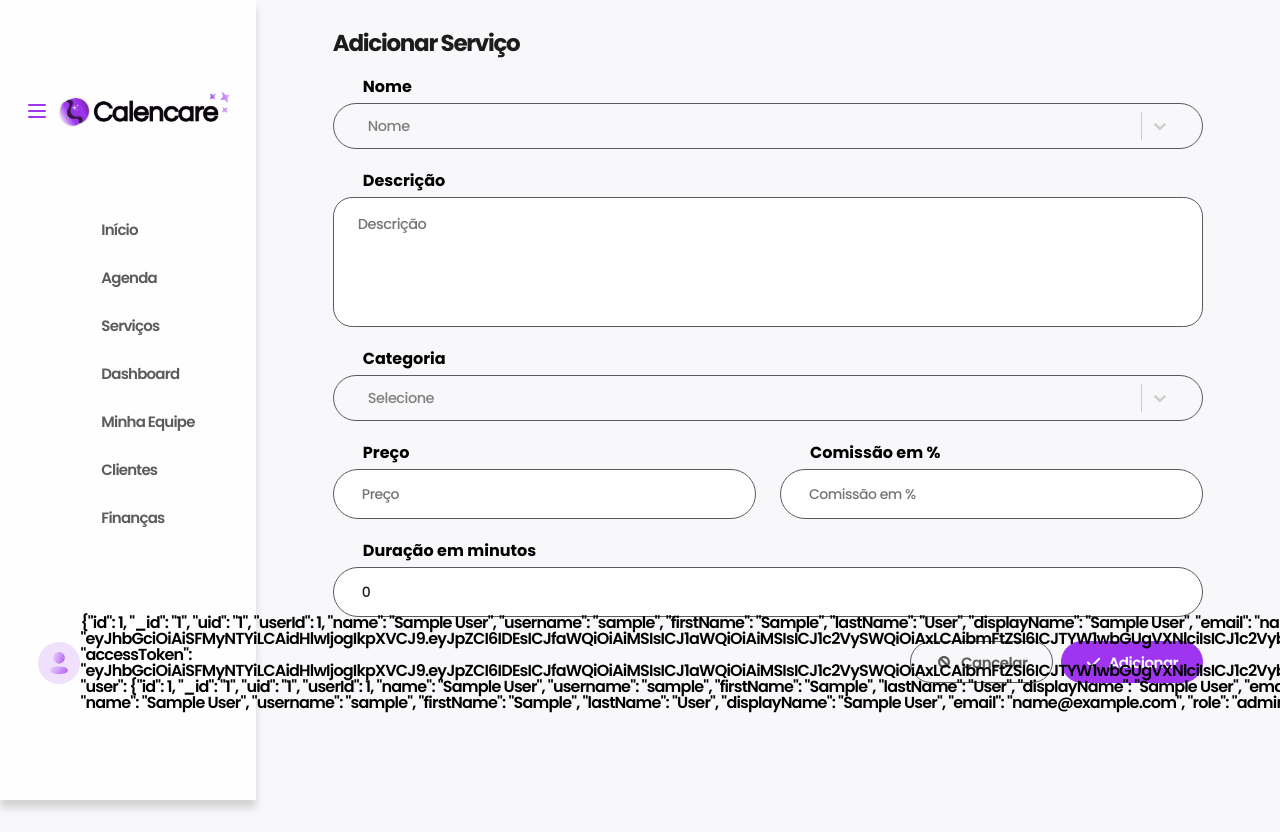
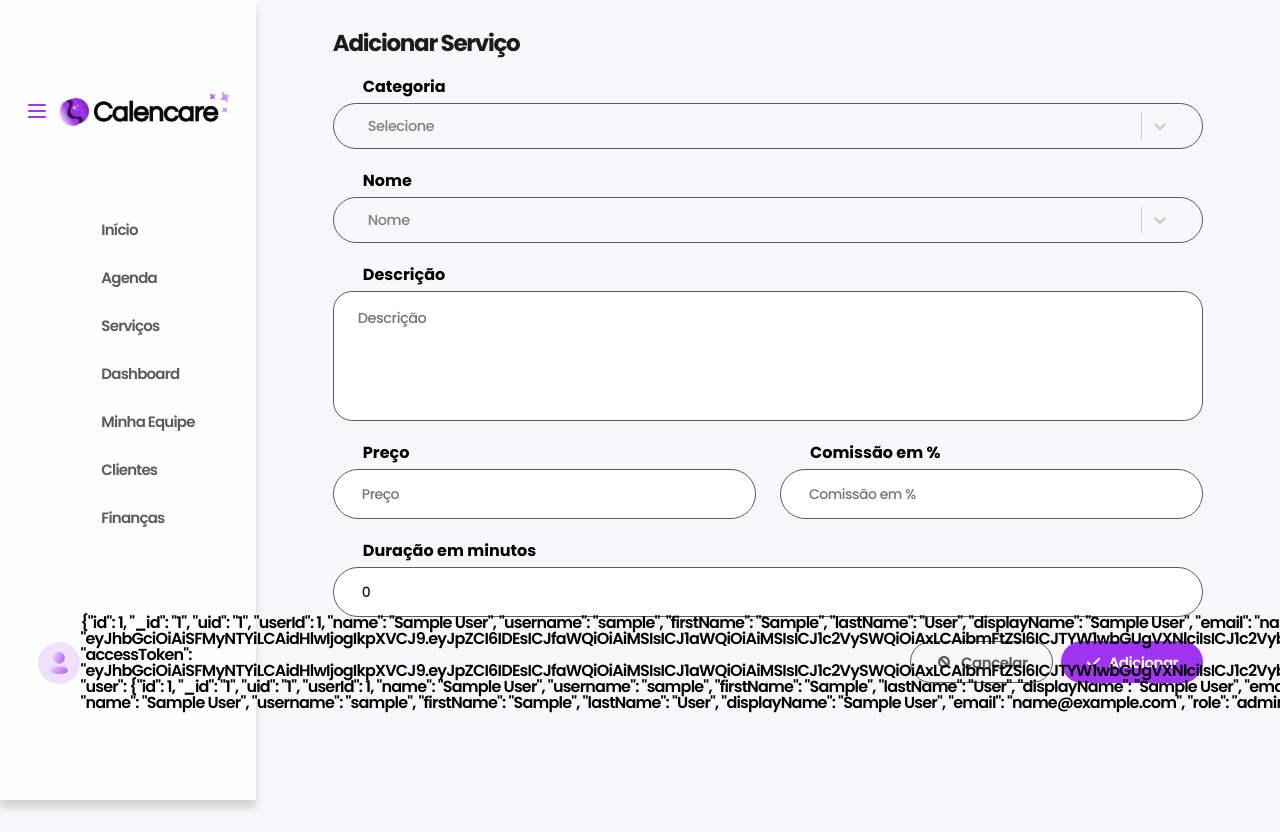
Before and after one commit to Libellus-Grupo-07/Site-Calencare, a React (Create React App) app in the folder calencare/: page /servicos/adicionar in a window 1280 px wide. Built offline with nearby package versions, Linux system fonts and the light colour scheme; no server answers; sample sign-in values are in the browser's storage; some icons are missing.

Commit message:
fix: correção na tela de adicionar serviço

```diff
--- a/calencare/src/components/select-input/SelectInput.jsx
+++ b/calencare/src/components/select-input/SelectInput.jsx
@@ -25,7 +25,7 @@ const SelectInput = ({ placeholder, titulo, id, options, alterarValor, valor, fu
                             defaultValue={valor}
                             onChange={(e) => mudarValor(e)}
                             isSearchable={true}
-                            value={valor}
+                            // value={valor}
                             options={options}
                             noOptionsMessage={() => "Nenhum resultado encontrado"}
                             onCreateOption={funcaoAdicionar}
--- a/calencare/src/pages/adicionar-agendamento/AdicionarAgendamento.jsx
+++ b/calencare/src/pages/adicionar-agendamento/AdicionarAgendamento.jsx
@@ -240,23 +240,6 @@ const AdicionarAgendamento = () => {
         }
     };
 
-    useEffect(() => {
-        if (!logado(sessionStorage.getItem("token"))) {
-            navigate("/login");
-            return;
-        }
-        api.get(`/agendas/${idAgenda}`).then((response) => {
-            const { data } = response;
-            console.log(response);
-            const {cliente, dataAgenda } = data;
-            setCliente(cliente);
-            setDataAgenda(dataAgenda);
-        }).catch((error) => {
-            console.log("Houve um erro ao buscar o agendamento");
-            console.log(error);
-        });
-    }, [idAgenda]);
-
     return (
         <>
             <section className={styles["section-adicionar-agenda"]}>
--- a/calencare/src/pages/adicionar-servico/AdicionarServico.jsx
+++ b/calencare/src/pages/adicionar-servico/AdicionarServico.jsx
@@ -5,7 +5,7 @@ import api from "../../api";
 import Titulo from '../../components/titulo/Titulo';
 import Button from "../../components/button/Button";
 import { useLocation, useNavigate, useParams } from "react-router-dom";
-import { inputSomenteNumero, inputSomenteTexto, inputValorMontario, inputValorPorcentagem, isVazio, logado } from "../../utils/global";
+import { inputSomenteNumero, inputSomenteTexto, inputValorMontario, inputValorPorcentagem, isSelected, isVazio, logado } from "../../utils/global";
 import Input from "../../components/input/Input";
 import Textarea from "../../components/textarea/Textarea";
 import { FaCheck } from "react-icons/fa6";
@@ -21,6 +21,8 @@ const AdicionarServico = () => {
     const isEditar = location.pathname === "/servicos/editar/:idServico";
     const { idServico } = useParams();
     const nomeUser = sessionStorage.getItem("nomeUser");
+    const idUser = sessionStorage.getItem("idUser");
+    const [idEmpresa, setIdEmpresa] = useState(0);
     const [servico, setServico] = useState()
     const [descricao, setDescricao] = useState("");
     const [nomeCategoria, setNomeCategoria] = useState("");
@@ -58,6 +60,15 @@ const AdicionarServico = () => {
             navigate("/login");
             return;
         }
+
+        api.get(`/empresas/funcionarios?idFuncionario=${idUser}`).then((response) => {
+            const { data } = response;
+            const { id } = data;
+            setIdEmpresa(id);
+        }).catch((error) => {
+            console.error("Houve um erro ao buscar a empresa")
+            console.error(error)
+        })
 
         buscarCategoriasServico("C");
 
@@ -128,9 +139,9 @@ const AdicionarServico = () => {
     }
 
     const isAdicionarServicoValid = (value) => {
-        if (!isVazio(value, "Nome do Serviço")
+        if (!isSelected(categoria, "Categoria do Serviço") &&
+            !isVazio(value, "Nome do Serviço")
         ) {
-            alert(value);
             return true;
         }
 
@@ -158,13 +169,16 @@ const AdicionarServico = () => {
     }
 
     const adicionarServico = (value) => {
+        console.log("funcao adicionar servico")
         if (isAdicionarServicoValid(value)) {
             var body = {
-                "nome": value
+                "nome": value,
+                "categoriaId": categoria.id
             }
 
-            api.post("/servicos", body).then(() => {
+            api.post(`/servicos/${servicos[servicos.length -1].id}`, body).then(() => {
                 buscarServicos("I");
+                toast.success("Nome adicionado com sucesso!")
             }).catch((error) => {
                 console.error("Houve um erro ao adicionar serviço!");
                 console.error(error);
@@ -173,7 +187,7 @@ const AdicionarServico = () => {
     }
 
     const salvar = () => {
-        var url = isEditar ? `/servicos/preco/${idServico}` : "/servicos/preco";
+        var url = isEditar ? `/servico-preco/${idServico}` : `/servicos-preco/${idEmpresa}/${categoria.id}`;
         var body = {
             "descricao": descricao,
             "preco": preco.replace("R$ ", "").replace(",", "."),
@@ -210,6 +224,15 @@ const AdicionarServico = () => {
                         </div>
                         <form className={styles["informations-adicionar-servico"]}>
                             <SelectInput
+                                id={"categoriaServico"}
+                                tamanho={"lg"}
+                                options={options}
+                                // valor={categoria}
+                                alterarValor={setCategoria}
+                                funcaoAdicionar={abrirModal}
+                                titulo={"Categoria"}
+                            />
+                            <SelectInput
                                 id="nomeServico"
                                 tamanho={"lg"}
                                 // valor={nome}
@@ -231,15 +254,6 @@ const AdicionarServico = () => {
                                 validarEntrada={(e) => inputSomenteTexto(e)}
                                 maxlength={60}
                                 minlength={5}
-                            />
-                            <SelectInput
-                                id={"categoriaServico"}
-                                tamanho={"lg"}
-                                options={options}
-                                // valor={categoria}
-                                alterarValor={setCategoria}
-                                funcaoAdicionar={abrirModal}
-                                titulo={"Categoria"}
                             />
                             <div className={styles["group-input"]}>
                                 <Input
--- a/calencare/src/pages/login/Login.jsx
+++ b/calencare/src/pages/login/Login.jsx
@@ -40,9 +40,7 @@ const Login = () => {
                 sessionStorage.setItem("nomeUser", data.nome)
                 sessionStorage.setItem("idUser", data.userId)
                 sessionStorage.setItem("token", data.token)
-                sessionStorage.setItem("idEmpresa", data.idEmpresa)
                 navigate("/inicio");
-                toast.success("Login realizado com sucesso");
             }).catch(function (error) {
                 console.error(error);
                 const { code } = error;
--- a/calencare/src/utils/global.js
+++ b/calencare/src/utils/global.js
@@ -10,6 +10,15 @@ export function logado(token) {
   } else {
     return true;
   }
+}
+
+export function isSelected(campo, nome) {
+  if (campo === undefined || campo === "") {
+    toast.error(`Selecione o campo ${nome}`);
+    return false;
+  }
+
+  return true;
 }
 
 export function isVazio(campo, nome) {
```
